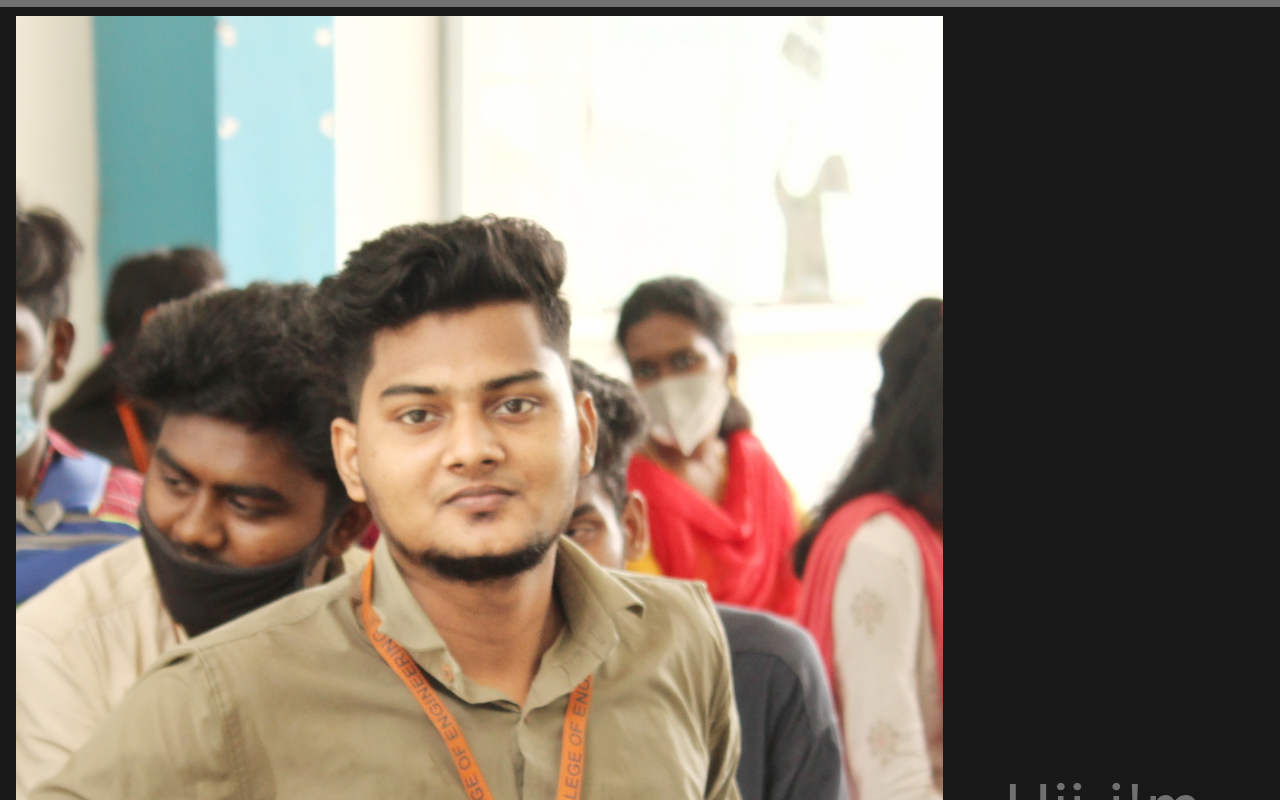
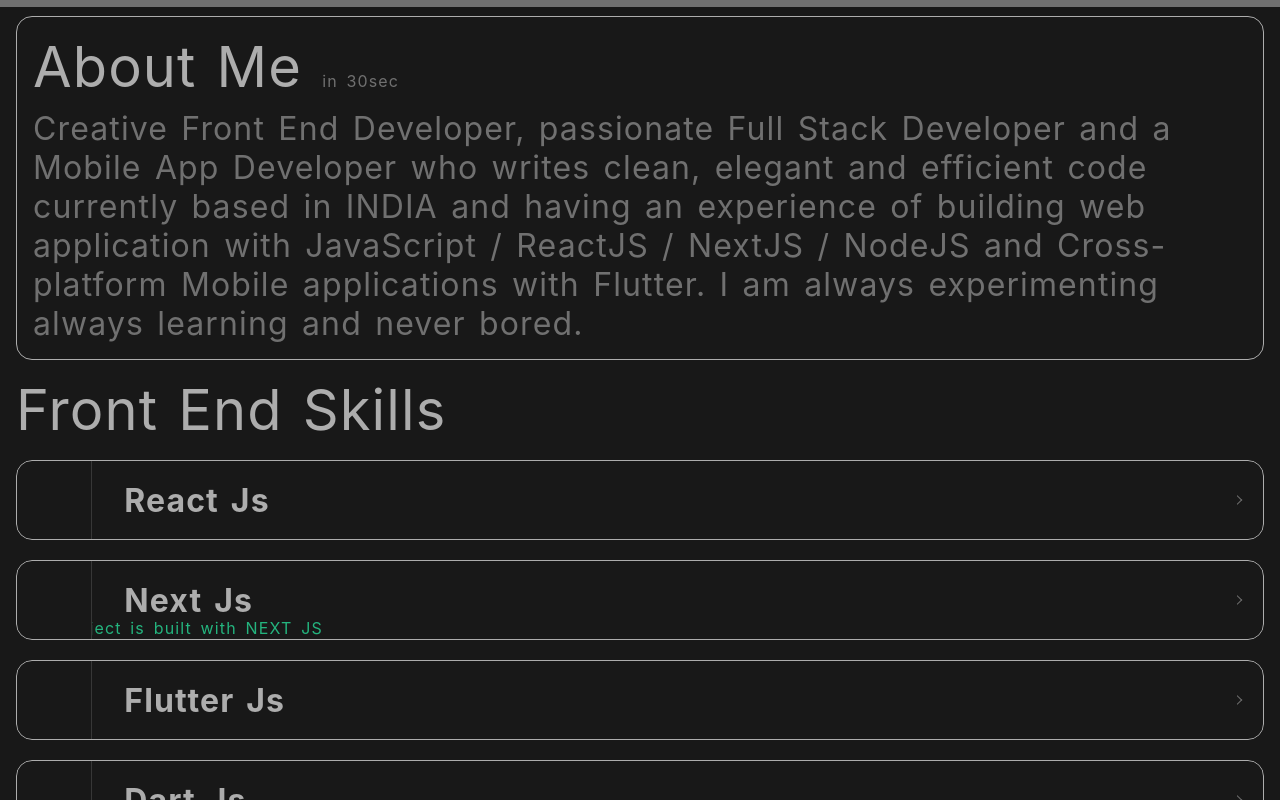
Before and after one commit to samsurya336/SURYA-Front-End-Developer, a Next.js app: page / in a window 1280 px wide. Shown: the top 800 px of the page. Built offline with nearby package versions, Linux system fonts and the light colour scheme.

Commit message:
Finished Skill tile MOB

```diff
--- a/components/skills/skillTile/skillTile.module.css
+++ b/components/skills/skillTile/skillTile.module.css
@@ -5,7 +5,6 @@
   position: relative;
   background-color: var(--black-700);
   margin-bottom: 20px;
-  border: 1px solid var(--grey-100);
   border-radius: var(--padding-s);
   overflow: hidden;
   transition: height 1s ease-in-out;
@@ -15,7 +14,15 @@
   width: 100%;
   position: absolute;
   padding: var(--padding-s);
-  padding-top: 80px;
+  /* background-color: tomato; */
+  margin-top: 80px;
+  border: 1px solid var(--grey-100);
+  border-top: 0;
+  transition: border-radius 0.5s linear;
+  border-radius: var(--padding-s);
+  border-top-left-radius: 0;
+  border-top-right-radius: 0;
+  font-size: var(--fs-400);
 }
 
 .skill_tile_header_wrapper {
@@ -27,8 +34,9 @@
   padding: 0;
   opacity: 0;
   transform: translateY(80px);
-  transition: padding 0.5s ease-in-out, transform 1s ease-in-out,
-    opacity 2s ease-in-out, background-color 2s ease-in-out;
+  transition: transform 1s ease-in-out, opacity 2s ease-in-out,
+    border-radius 0.3s linear;
+  border: 1px solid var(--grey-100);
   /* border: 1px solid var(--grey-100); */
   border-radius: var(--padding-s);
 }
@@ -42,23 +50,115 @@
   position: relative;
   overflow: hidden;
   z-index: 1;
+  display: flex;
+  flex-direction: row;
 }
 
+.logo_wrapper {
+  width: 80px;
+  /* background-color: rgb(253, 197, 112); */
+  height: 100%;
+  border-right: 1px solid var(--grey-lite-100);
+}
+
+.skill_title_text_wrapper {
+  width: 100%;
+  /* background-color: rgb(197, 152, 84); */
+  height: 100%;
+  display: flex;
+  /* justify-content: center; */
+  align-items: center;
+  position: relative;
+  overflow: hidden;
+}
+
+.skill_title_text_wrapper > h5 {
+  margin-left: 2rem;
+  font-size: var(--fs-400);
+  color: var(--grey-100);
+  transform-origin: left;
+  transition: transform 0.5s linear, text-shadow 0.5s linear;
+}
+
+.skill_title_text_wrapper > p {
+  position: absolute;
+  bottom: 1px;
+  font-size: var(--fs-200);
+  color: var(--green-500);
+
+  white-space: nowrap;
+  /* height: 14px;
+  width: fit-content; */
+  transform: translateX(120%);
+  animation: running_text_anime 9s linear infinite;
+}
+
+.collaps_icon_wrapper {
+  position: absolute;
+  right: 1em;
+  top: 50%;
+  transition: transform 0.5s ease-in-out;
+  transform: translateY(-50%);
+  /* background-color: red; */
+  width: 10px;
+  height: 10px;
+  /* border: 1px solid grey; */
+  display: flex;
+  flex-direction: column;
+  justify-content: space-between;
+  overflow: hidden;
+}
+
+.collaps_icon_wrapper > span {
+  width: 70%; /* 140% */
+  height: 1px;
+  display: block;
+  transform-origin: left;
+  background-color: var(--grey-500);
+  transition: width 0.5s linear;
+}
+
+.collaps_icon_wrapper > span:first-child {
+  transform: rotate(45deg);
+}
+.collaps_icon_wrapper > span:last-child {
+  transform: rotate(315deg);
+}
+
+.collaps_icon_wrapper:hover {
+  transform: translateY(-50%) rotate(180deg);
+}
+
+.collaps_icon_wrapper:hover > span {
+  width: 140%;
+}
+
+@keyframes running_text_anime {
+  100% {
+    transform: translateX(-120%);
+  }
+}
+/*
+color: #ffff;
+
+  font-size: 2rem;
+
+  text-shadow: 0 0 10px #adadad, 0 0 20px #adadad, 0 0 30px #adadad,
+    0 0 40px #adadad, 0 0 50px #adadad, 0 0 60px #adadad, 0 0 70px #adadad; */
+/*
 .skill_tile_header::before {
   content: '';
   display: block;
   width: 100%;
   height: 100%;
-  /* border-radius: var(--padding-s); */
   color: var(--black-700);
   position: absolute;
   transition: transform 1s ease-in-out;
   transform: translateX(-110%);
   background: var(--grey-100);
   z-index: -1;
-  /* top: 0;
-    left: -20%; */
-}
+} */
+
 /*
 .skill_tile_header:hover::before {
   transform: translateX(0);
--- a/components/skills/skillTile/skillTile.tsx
+++ b/components/skills/skillTile/skillTile.tsx
@@ -4,6 +4,7 @@
 
 interface Props {
     title: string,
+    runningText?: string,
 }
 
 export default function SkillTile(props: Props): ReactElement {
@@ -20,11 +21,7 @@
         if(isVisible.isIntersecting){
             skillTitleElmt.style.transform = "translateY(0)"
             skillTitleElmt.style.opacity = "1"
-            // skillTitleElmt.style.backgroundColor = "yellow"
-
-            // console.log(`SK Visible `, isVisible.isIntersecting);
         }else{
-            // skillTitleElmt.style.backgroundColor = "blue"
             skillTitleElmt.style.transform = "translateY(80px)"
             skillTitleElmt.style.opacity = "0"
         }
@@ -38,36 +35,71 @@
         let skillInfoCardElmt:HTMLDivElement = (skillsTileRef.current?.children[0] as HTMLDivElement);
         let skillTitleElmt:HTMLDivElement = (skillsTileRef.current?.children[1] as HTMLDivElement);
 
-        // skillTitleElmt.style.transform = "translateY(0)"
-        // skillTitleElmt.style.opacity = "1"
+        let skillTitleTextCompElmt:HTMLDivElement = (skillTitleElmt.children[0].children[1] as HTMLDivElement)
 
-        // skillTitleElmt.style.backgroundColor = "blue"
+        if(openCardRef.current){
+            onOpenCardAnimations(skillInfoCardElmt,skillTitleElmt,skillTitleTextCompElmt);
+        }else{
+            onCloseCardAnimations(skillTitleElmt,skillTitleTextCompElmt);
+        }
+    }
 
 
-        if(openCardRef.current){
+    function onOpenCardAnimations(skillInfoCardElmt:HTMLDivElement,skillTitleElmt:HTMLDivElement,skillTitleTextCompElmt:HTMLDivElement){
 
-            skillsTileRef.current?.style.setProperty('--height',skillInfoCardElmt.offsetHeight+'px');
-            // skillTitleElmt.style.padding = "8px";
-            // skillTitleElmt.style.border = "none";
-            skillTitleElmt.style.borderBottom = "1px solid #707070";
-        }else{
-            skillsTileRef.current?.style.setProperty('--height','80px')
-            // skillTitleElmt.style.padding = "0";
-            // skillTitleElmt.style.border = "1px solid #707070";
-            // skillTitleElmt.style.borderBottom = "0";
-        }
+        //Increase The Height of Info Card
+        skillsTileRef.current?.style.setProperty('--height',(skillInfoCardElmt.offsetHeight+80+'px'));
+
+        //skill Title Component function SkillTitleComp()
+        // Animate The Bottom Border when Card Opened
+        skillTitleElmt.style.borderBottomLeftRadius = '0';
+        skillTitleElmt.style.borderBottomRightRadius = '0';
+
+        // function SkillTitleComp() > Title Text Component
+        // Glow and Scale Up The Title Text
+        (skillTitleTextCompElmt.children[0] as HTMLHeadingElement).style.color = '#ffff';
+        (skillTitleTextCompElmt.children[0] as HTMLHeadingElement).style.transform = 'scale(1.3)';
+        (skillTitleTextCompElmt.children[0] as HTMLHeadingElement).style.textShadow = '0 0 5px #adadad, 0 0 10px #adadad, 0 0 15px #adadad,0 0 20px #adadad, 0 0 25px #adadad, 0 0 30px #adadad, 0 0 35px #adadad';
+
+        // function SkillTitleComp() > Collaps_icon
+        // Roate the collaps Icon
+        (skillTitleTextCompElmt.children[2] as HTMLDivElement).style.transform = 'translateY(-50%) rotate(180deg)';
+        // Animate the Icons A.K.A spans
+        (skillTitleTextCompElmt.children[2].children[0] as HTMLSpanElement).style.width = '140%';
+        (skillTitleTextCompElmt.children[2].children[1] as HTMLSpanElement).style.width = '140%';
+
+    }
+
+    function onCloseCardAnimations(skillTitleElmt:HTMLDivElement,skillTitleTextCompElmt:HTMLDivElement){
+
+        //Decrease The Height of Info Card
+        skillsTileRef.current?.style.setProperty('--height','80px')
+
+        //skill Title Component function SkillTitleComp()
+        // Animate The Bottom Border when Card Closed
+        skillTitleElmt.style.borderBottomLeftRadius = '1rem';
+        skillTitleElmt.style.borderBottomRightRadius = '1rem';
+
+        // function SkillTitleComp() > Title Text Component
+        // Dim and Scale Down The Title Text
+        (skillTitleTextCompElmt.children[0] as HTMLHeadingElement).style.color = '#ADADAD';
+        (skillTitleTextCompElmt.children[0] as HTMLHeadingElement).style.transform = 'scale(1)';
+        (skillTitleTextCompElmt.children[0] as HTMLHeadingElement).style.textShadow = 'none';
+
+        // function SkillTitleComp() > Collaps_icon
+        // Roate the collaps Icon
+        (skillTitleTextCompElmt.children[2] as HTMLDivElement).style.transform = 'translateY(-50%) rotate(0deg)';
+        // Animate the Icons A.K.A spans
+        (skillTitleTextCompElmt.children[2].children[0] as HTMLSpanElement).style.width = '70%';
+        (skillTitleTextCompElmt.children[2].children[1] as HTMLSpanElement).style.width = '70%';
     }
 
     return (
         <div ref={skillsTileRef} className={styles.skill_tile_wrapper} onClick={toggleCard}>
 
-            {/* <SkillInfoCard />
-
-            <SkillTitleComp /> */}
-
             <SkillInfoCard />
 
-            <SkillTitleComp />
+            <SkillTitleComp title={props.title} runningText={props.runningText} isCardOpened={openCardRef.current} />
 
         </div>
     )
@@ -77,18 +109,39 @@
 function SkillInfoCard(){
     return(
         <div className={styles.skill_tile_info_card}>
-            is simply dummy text of the printing and typesetting industry. Lorem Ipsum has been the industry's standard dummy text ever since the 1500s, when an unknown printer took a galley of type and scrambled it to make a type specimen book. It has survived not only five centuries, but also the leap into electronic typesetting, remaining essentially unchanged. It was popularised in the 1960s with the release of Letraset sheets containing Lorem Ipsum passages, and more recently with desktop publishing software like Aldus PageMaker including versions of Lorem Ipsum.
+            is simply dummy text of the printing and typesetting industry. Lorem Ipsum has been the industry's standard dummy text ever since the 1500s, when an unknown printer took a galley of type and scrambled it to make a type specimen book. It has survived not only five centuries, but also the leap into electronic typesetting, remaining essentially unchanged.
         </div>
     );
 }
 
-function SkillTitleComp(){
+function SkillTitleComp(props:{title:string,runningText?:string,isCardOpened:boolean}){
     return(
         <div className={styles.skill_tile_header_wrapper}>
             <div className={styles.skill_tile_header}>
-                    {console.log('Im Rendered')}
-                LAhuerhe
+                <LogoComp />
+                <TitleComp />
             </div>
         </div>
     );
+
+    function LogoComp(){
+        return(
+            <div className={styles.logo_wrapper}>
+
+            </div>
+        )
+    }
+
+    function TitleComp(){
+        return(
+            <div className={styles.skill_title_text_wrapper}>
+                <h5>{props.title} </h5>
+                <p>{props.runningText}</p>
+                <div className={styles.collaps_icon_wrapper}>
+                    <span />
+                    <span />
+                </div>
+            </div>
+        )
+    }
 }
--- a/components/skills/skills.module.css
+++ b/components/skills/skills.module.css
@@ -1,5 +1,8 @@
-.skills_heading{
-    background-color: brown;
-    transform: scale(0);
-    transition: transform 2s ease-in-out;
+.skills_heading {
+  font-size: var(--fs-500);
+  color: var(--grey-100);
+  transform: scale(0);
+  transition: transform 2s ease-in-out;
+  margin: var(--padding-s) 0;
+  width: fit-content;
 }
--- a/components/skills/skills.tsx
+++ b/components/skills/skills.tsx
@@ -23,7 +23,7 @@
         <section ref={skillsRef} >
             <p className={styles.skills_heading}>{title}</p>
             <SkillTile title={'React Js'} />
-            <SkillTile title={'Next Js'} />
+            <SkillTile title={'Next Js'} runningText={'Yes this project is built with NEXT JS'}/>
             <SkillTile title={'Flutter Js'} />
             <SkillTile title={'Dart Js'} />
         </section>
--- a/pages/index.tsx
+++ b/pages/index.tsx
@@ -19,14 +19,13 @@
       </Head>
 
       <ScrollProgress />
-      <Header />
+      {/* <Header /> */}
       <AboutMe />
 
-      <div style={{height:'300px',width:'150px',backgroundColor:'green'}} />
       <Skills title={'Front End Skills'} />
-      <div style={{height:'300px',width:'150px',backgroundColor:'green'}} />
-      <div style={{height:'300px',width:'150px',backgroundColor:'green'}} />
-      <div style={{height:'300px',width:'150px',backgroundColor:'green'}} />
+      <div style={{height:'300px',width:'150px'}} />
+      <div style={{height:'300px',width:'150px'}} />
+      <div style={{height:'300px',width:'150px'}} />
 
     </div>
   )
```
Also changed, not shown: styles/globals.css (+28 -26 lines).
